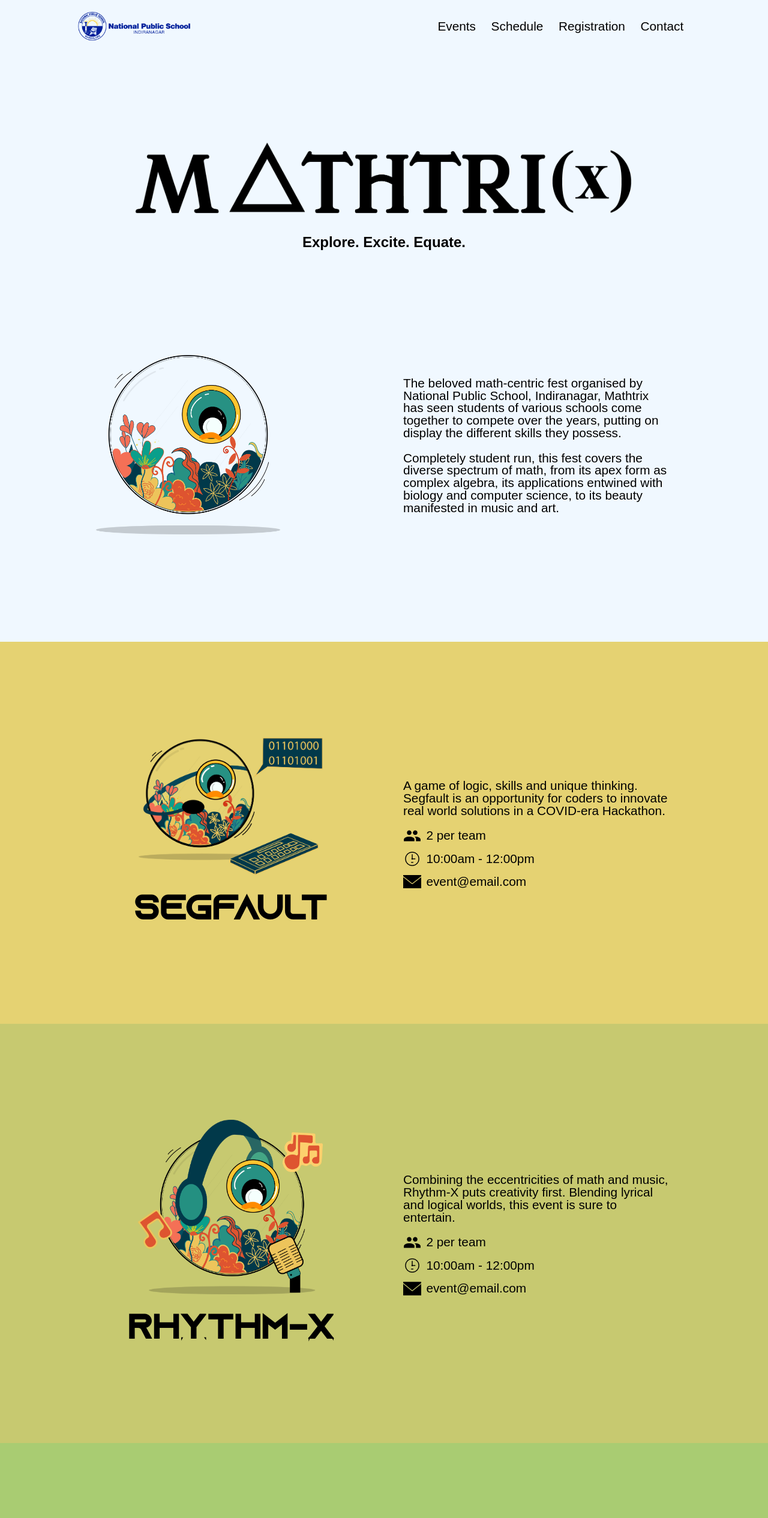
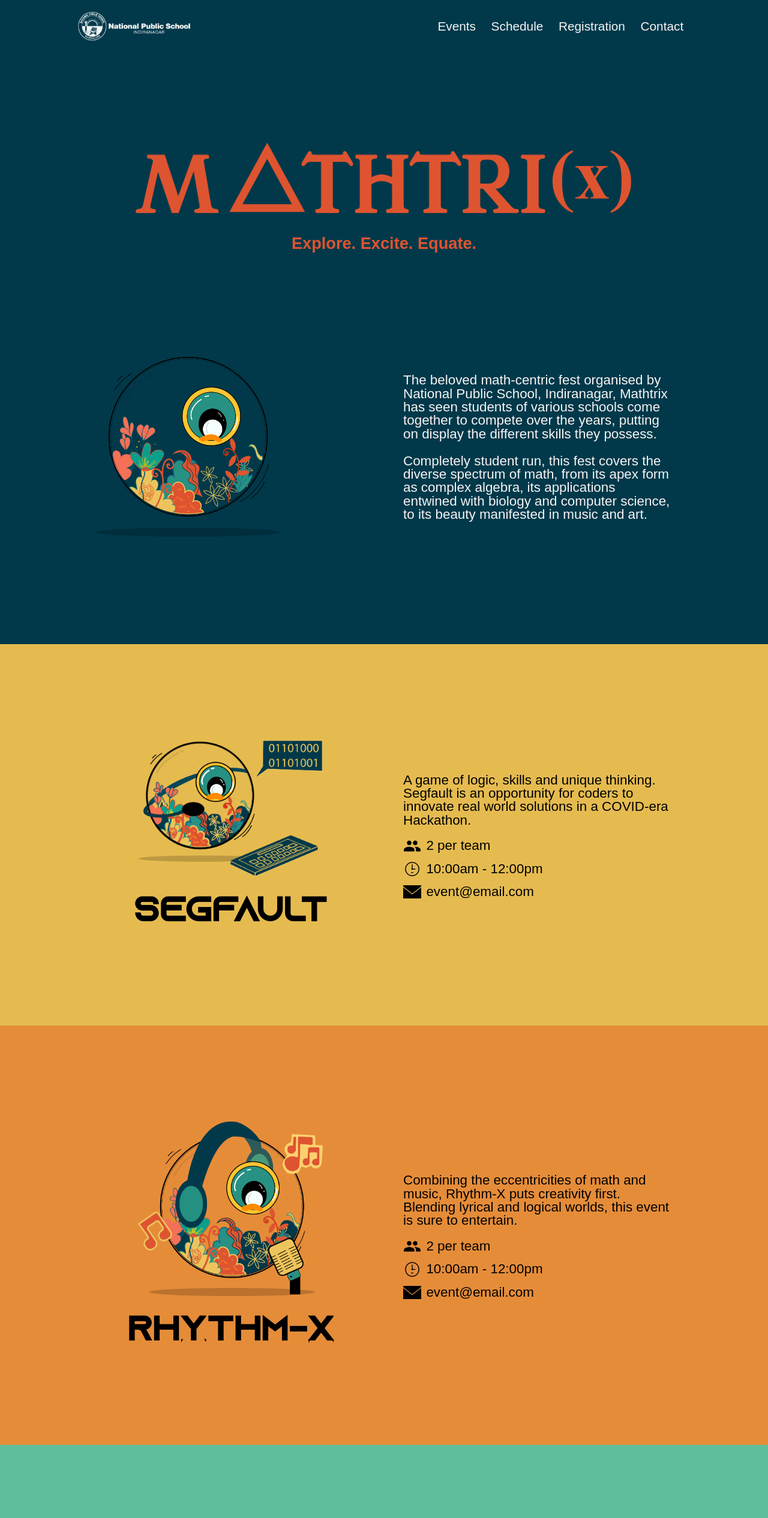
Before and after one commit to Lutetium-Vanadium/mathtrix-website, a plain HTML site: page index.html in a window 1280 px wide. Shown: the top 2531 px of the page at 60% size. Drawn offline with Linux system fonts and the light colour scheme.

Commit message:
changed colours

```diff
--- a/css/dropdown.css
+++ b/css/dropdown.css
@@ -14,6 +14,8 @@
   box-sizing: content-box;
   height: 0;
   opacity: 0;
+  background-color: aliceblue;
+  color: black;
 }
 
 .event-links-dropdown li {
--- a/css/styles.css
+++ b/css/styles.css
@@ -1,7 +1,8 @@
 body {
   height: 100vh;
   width: 100%;
-  background-color: aliceblue;
+  background-color: #01394a;
+  color: whitesmoke;
 }
 
 .flex {
@@ -21,6 +22,7 @@ section {
 
 .nav-logo {
   height: 3.5rem;
+  filter: grayscale() brightness(750%);
 }
 
 .nav-link {
@@ -42,7 +44,10 @@ section {
 .mathtrix-header img {
   max-width: 100%;
   max-height: 10rem;
-  filter: grayscale() brightness(0);
+}
+
+.mathtrix-header h3 {
+  color: #DE5430;
 }
 
 .mathtrix-details {
@@ -68,7 +73,7 @@ section {
 }
 
 h3 {
-  font-size: 1.5rem;
+  font-size: 1.7rem;
 }
 
 .about {
@@ -81,19 +86,24 @@ h3 {
 }
 
 .evt0 {
-  background-color: #e5d272;
+  background-color: #e5bb50;
+  color: black;
 }
 .evt1 {
-  background-color: #c7c970;
+  background-color: #e58c39;
+  color: black;
 }
 .evt2 {
-  background-color: #a9cc72;
+  background-color: #5fbf9a;
+  color: black;
 }
 .evt3 {
-  background-color: #60a091;
+  background-color: #2ca593;
+  color: black;
 }
 .evt4 {
-  background-color: #3a7491;
+  background-color: #4386a8;
+  color: black;
 }
 
 .flex-1 {
@@ -136,7 +146,7 @@ header img {
 }
 
 p {
-  font-size: 1.3rem;
+  font-size: 1.4rem;
 }
 
 .text {
```
